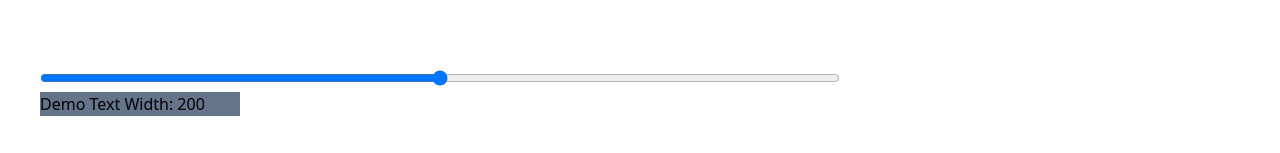
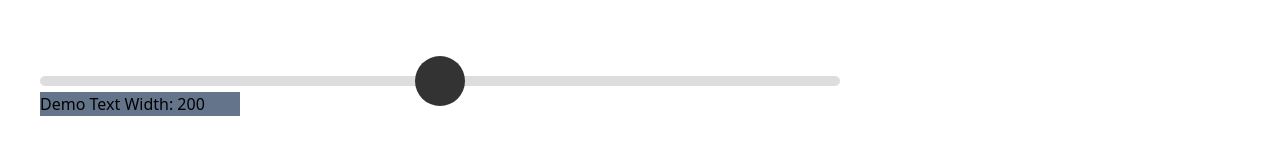
Before and after one commit to mieomieo/neon.hn, a Vue app: page / in a window 1280 px wide. Shown: the part 926-1079 px from the top of the page. Built offline with nearby package versions, Linux system fonts and the light colour scheme; a web font is replaced by a local one.

Commit message:
slider-thumb

```diff
--- a/src/components/Test.vue
+++ b/src/components/Test.vue
@@ -69,7 +69,23 @@
   width: v-bind(currentWidthDemoText + "px");
   height: auto;
 }
+
 input[type="range"] {
+  -webkit-appearance: none;
+  height: 10px;
+  background: #ddd;
+  outline: none;
+  padding: 0;
+  border-radius: 5px;
   width: 800px;
 }
+
+input[type="range"]::-webkit-slider-thumb {
+  -webkit-appearance: none;
+  width: 50px;
+  height: 50px;
+  background: #333;
+  cursor: pointer;
+  border-radius: 50%;
+}
 </style>
```
